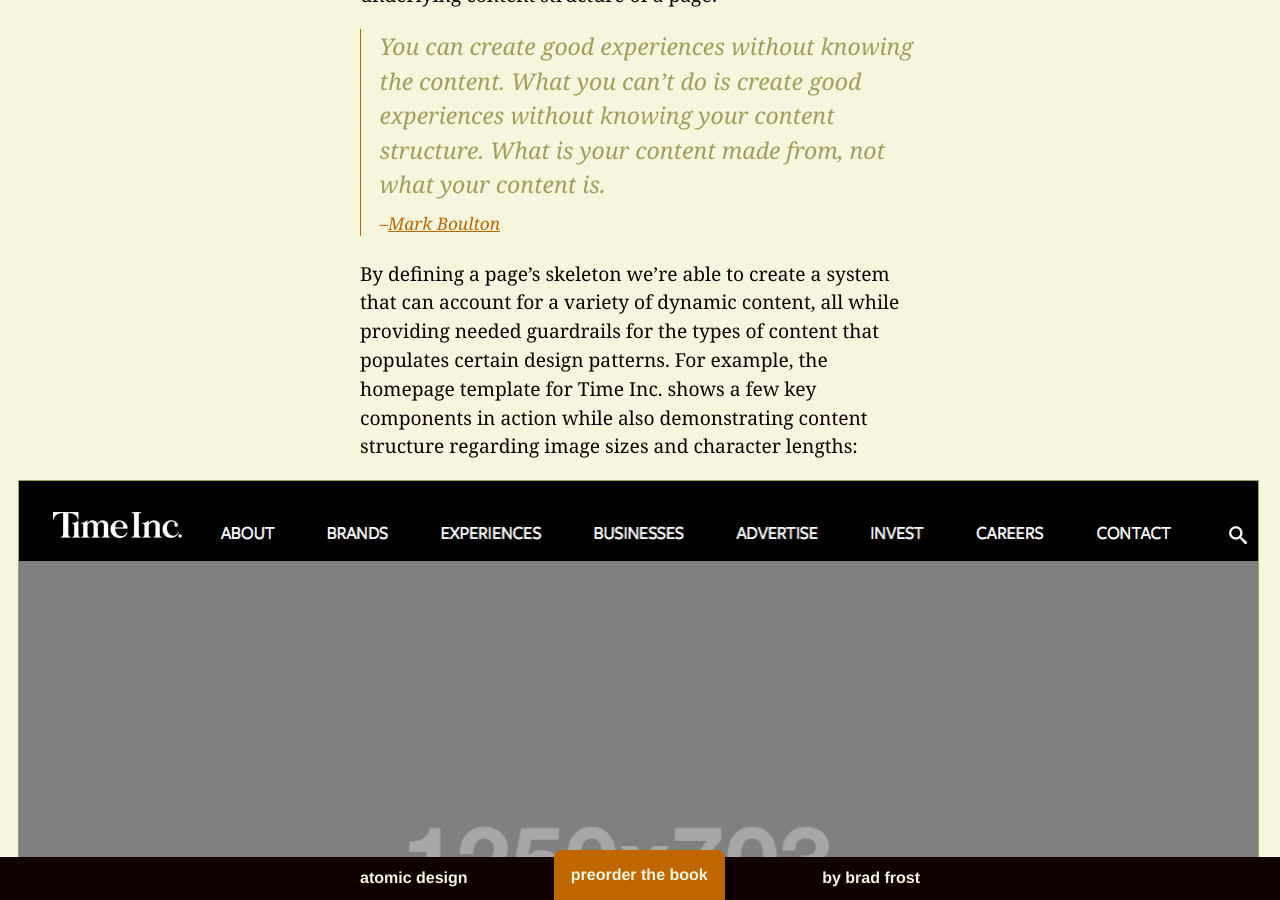
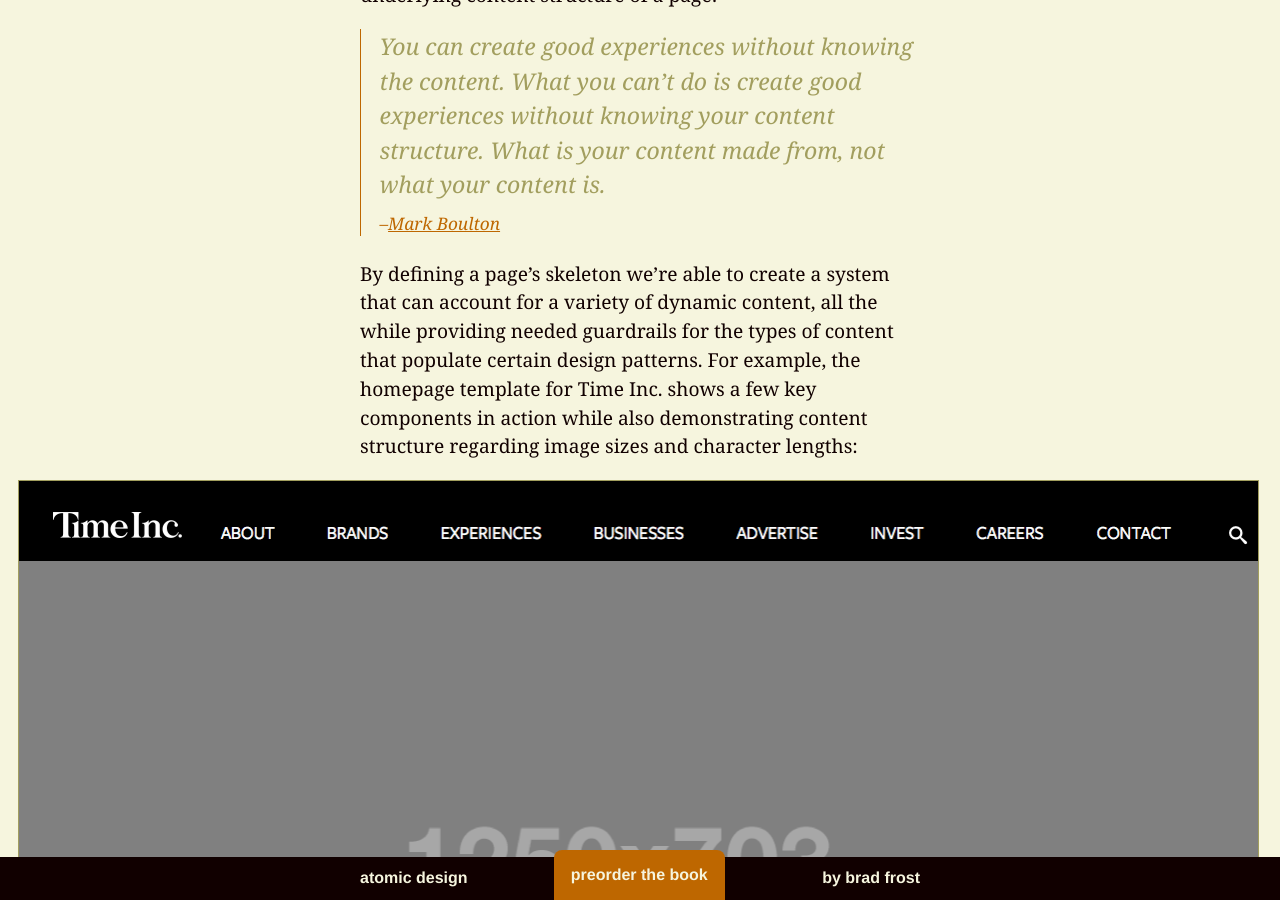
Before and after one commit to bradfrost/atomic-design, a Jekyll site: the page built from chapter-2.md, in a window 1280 px wide and 900 px high, scrolled down 19459 px. Built offline with Jekyll 4.4.1, drawn with Linux system fonts in a browser that asks for light colours.

Commit message:
Chapter 2: 'all the while' and 'populate'

```diff
--- a/chapter-2.md
+++ b/chapter-2.md
@@ -124,7 +124,7 @@ Mark Boulton discusses the importance of defining the underlying content structu
 
 > You can create good experiences without knowing the content. What you can’t do is create good experiences without knowing your content structure. What is your content *made* from, not what your content *is*. <cite>[Mark Boulton](http://www.markboulton.co.uk/journal/structure-first-content-always)</cite>
 
-By defining a page's skeleton we're able to create a system that can account for a variety of dynamic content, all while providing needed guardrails for the types of content that populates certain design patterns. For example, the homepage template for Time Inc. shows a few key components in action while also demonstrating content structure regarding image sizes and character lengths:
+By defining a page's skeleton we're able to create a system that can account for a variety of dynamic content, all the while providing needed guardrails for the types of content that populate certain design patterns. For example, the homepage template for Time Inc. shows a few key components in action while also demonstrating content structure regarding image sizes and character lengths:
 
 {% include figure.html src="../images/content/template-timeinc-homepage.png" caption="Time Inc.'s homepage template demonstrates the content's underlying content structure." %}
 
```
